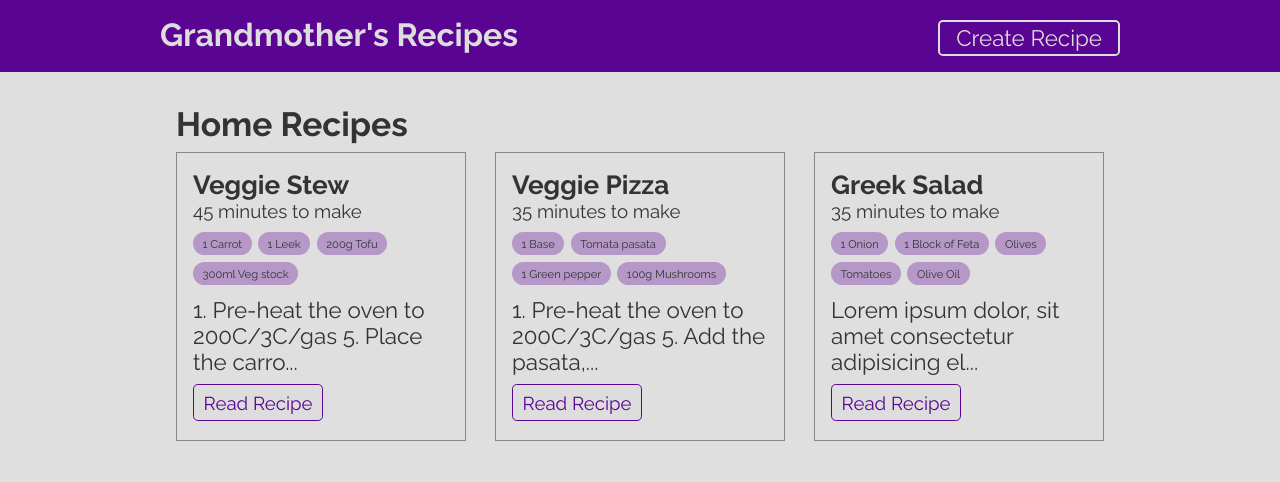
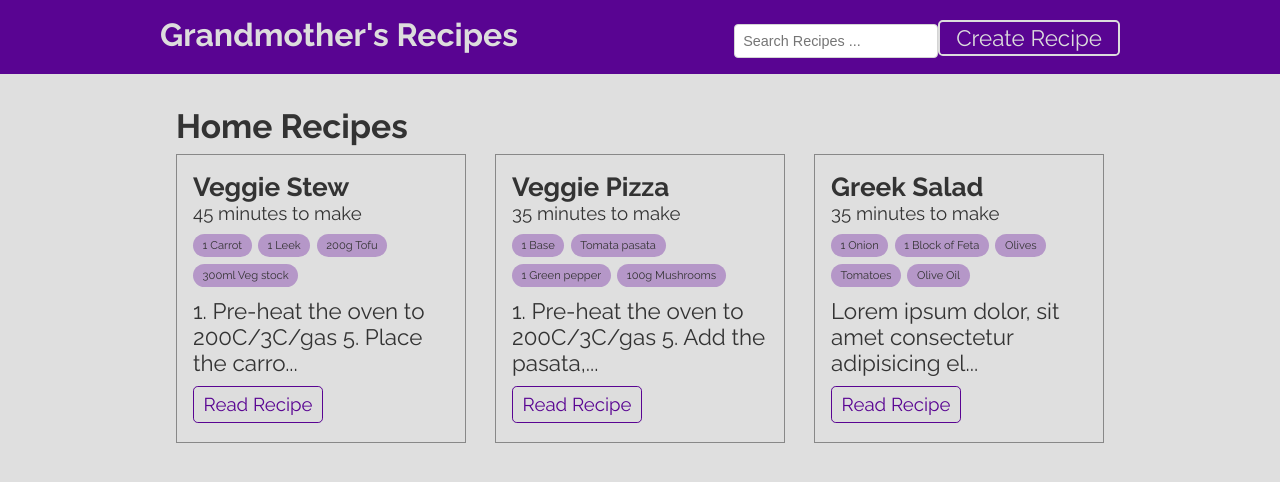
Before and after one commit to codehvila/Recetas, a React (Create React App) app: page / in a window 1280 px wide. Shown: the top 482 px of the page. Built offline with nearby package versions, Linux system fonts and the light colour scheme; data requests are answered from the project's data file.

Commit message:
Integrate the Search Navbar Component into the NavBar

```diff
--- a/src/components/NavBar.js
+++ b/src/components/NavBar.js
@@ -1,6 +1,7 @@
 import { Link } from "react-router-dom";
 
 import styles from "./NavBar.module.css";
+import NavbarSearch from "./NavbarSearch";
 
 export default function NavBar() {
   return (
@@ -9,6 +10,7 @@ export default function NavBar() {
         <Link to="/" className={styles.brand}>
           Grandmother's Recipes
         </Link>
+        <NavbarSearch />
         <Link to="/create">Create Recipe</Link>
       </nav>
     </div>
```
